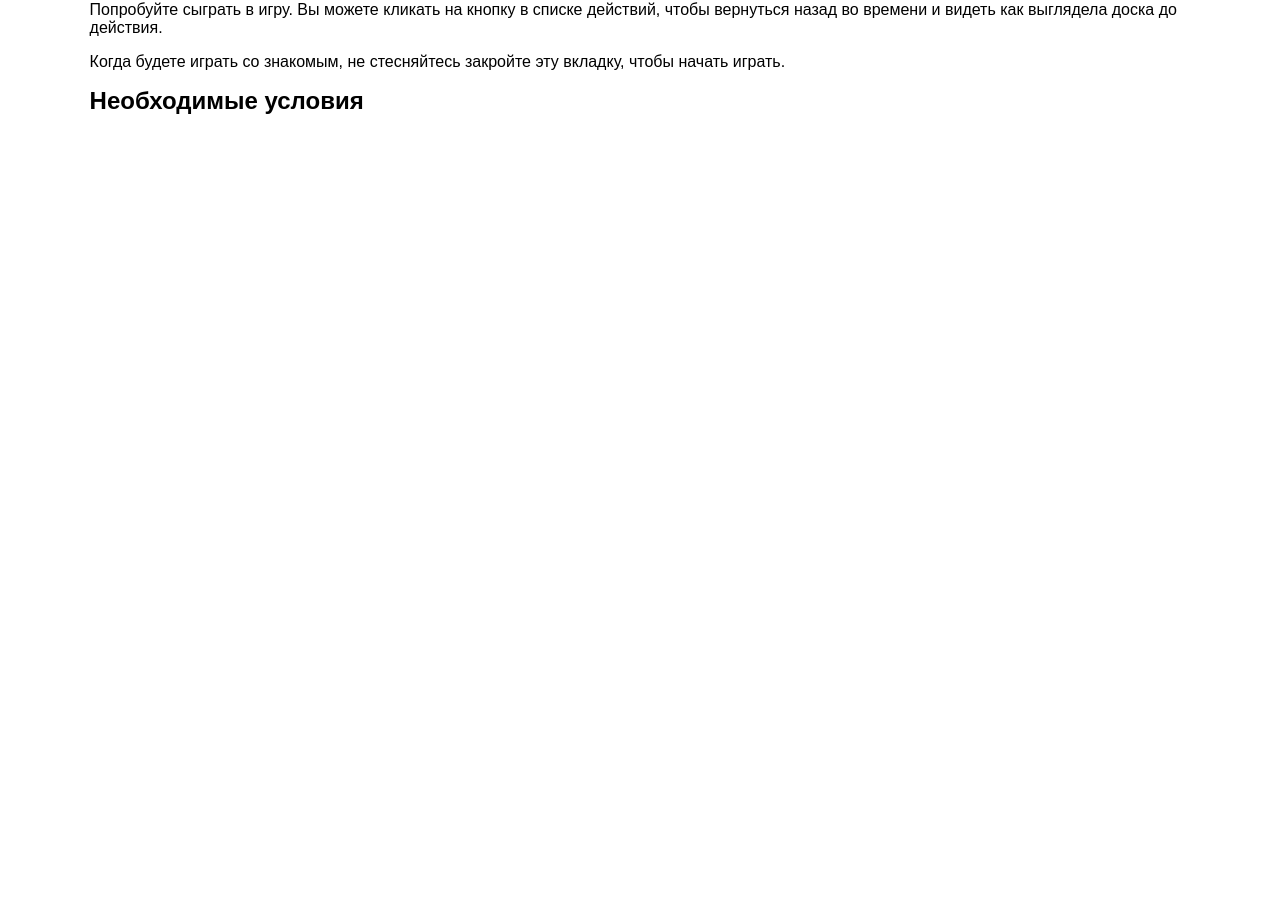
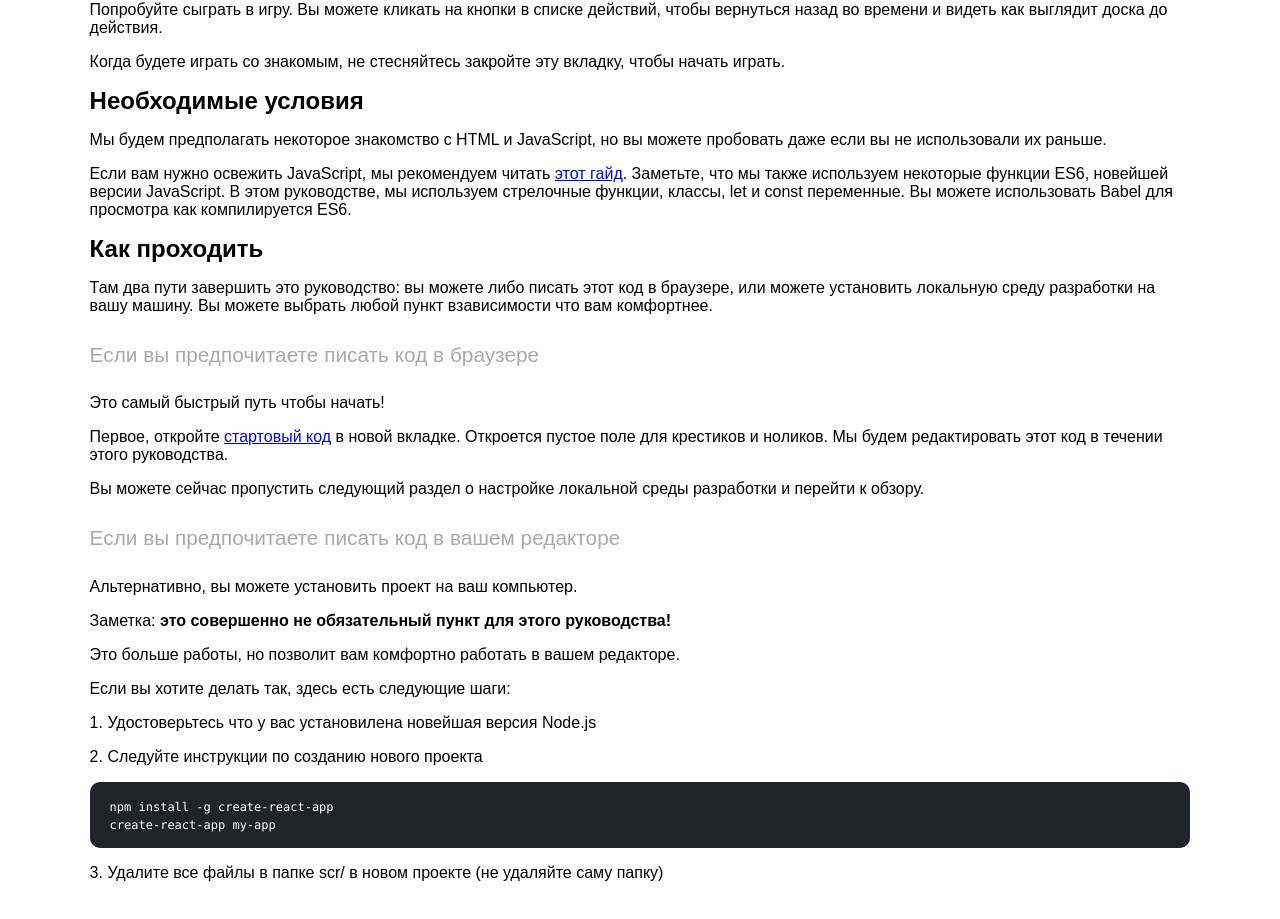
Before and after one commit to AlexFisher13/react-doc, a React (Create React App) app: page / in a window 1280 px wide. Shown: the part 399-1318 px from the top of the page. Before the commit the page ends 800 px from the top, so only its background shows below. Built offline with nearby package versions, Linux system fonts and the light colour scheme.

Commit message:
add translate

```diff
--- a/src/components/Tutorial.js
+++ b/src/components/Tutorial.js
@@ -5,19 +5,43 @@ const Tutorial = () => {
         <div className='page'>
             <h1>Руководство: Введение в React</h1>
             <h2>Прежде чем мы начнем</h2>
-            <h3>Что мы делаем</h3>
+            <h3>Что мы сделаем</h3>
                 <p>Сегодня, мы собираемся создать интерактивную игру "крестики-нолики".</p>
                 <p>Если хотите, вы можете посмотреть финальный результат здесь: <a
                 href="https://codepen.io/gaearon/pen/gWWZgR?editors=0010">Финальный результат</a>.
-                Не беспокойтесь если этот код кажется незнакомым или непонятным. Мы будем учить как
+                Не беспокойтесь если этот код кажется незнакомым или непонятным. Мы будем узнавать как
                 создавать эту игру шаг за шагом на протяжении этого руководства.
                 </p>
-                <p>Попробуйте сыграть в игру. Вы можете кликать на кнопку в списке действий, чтобы
-                вернуться назад во времени и видеть как выглядела доска до действия.</p>
+                <p>Попробуйте сыграть в игру. Вы можете кликать на кнопки в списке действий, чтобы
+                вернуться назад во времени и видеть как выглядит доска до действия.</p>
                 <p>Когда будете играть со знакомым, не стесняйтесь закройте эту вкладку, чтобы начать играть.</p>
             <h3>Необходимые условия</h3>
-                <p></p>
-
+                <p>Мы будем предполагать некоторое знакомство с HTML и JavaScript, но вы можете
+                    пробовать даже если вы не использовали их раньше.</p>
+                <p>Если вам нужно освежить JavaScript, мы рекомендуем читать <a
+                    href="https://developer.mozilla.org/en-US/docs/Web/JavaScript/A_re-introduction_to_JavaScript">этот гайд</a>.
+                    Заметьте, что мы также используем некоторые функции ES6, новейшей версии JavaScript. В этом руководстве, мы
+                    используем стрелочные функции, классы, let и const переменные. Вы можете использовать Babel для просмотра как
+                    компилируется ES6.</p>
+            <h3>Как проходить</h3>
+                <p>Там два пути завершить это руководство: вы можете либо писать этот код в браузере, или можете установить
+                локальную среду разработки на вашу машину. Вы можете выбрать любой пункт взависимости что вам комфортнее.</p>
+            <h4>Если вы предпочитаете писать код в браузере</h4>
+                <p>Это самый быстрый путь чтобы начать!</p>
+                <p>Первое, откройте <a href="https://codepen.io/gaearon/pen/oWWQNa?editors=0010">стартовый код</a> в новой вкладке.
+                Откроется пустое поле для крестиков и ноликов. Мы будем редактировать этот код в течении этого руководства.</p>
+                <p>Вы можете сейчас пропустить следующий раздел о настройке локальной среды разработки и перейти к обзору.</p>
+            <h4>Если вы предпочитаете писать код в вашем редакторе</h4>
+                <p>Альтернативно, вы можете установить проект на ваш компьютер.</p>
+                <p>Заметка: <b>это совершенно не обязательный пункт для этого руководства! </b></p>
+                <p>Это больше работы, но позволит вам комфортно работать в вашем редакторе.</p>
+                <p>Если вы хотите делать так, здесь есть следующие шаги:</p>
+                <p>1. Удостоверьтесь что у вас установилена новейшая версия Node.js</p>
+                <p>2. Следуйте инструкции по созданию нового проекта</p>
+                <div className='code'>
+                    <code>npm install -g create-react-app<br/>create-react-app my-app</code>
+                </div>
+                <p>3. Удалите все файлы в папке scr/ в новом проекте (не удаляйте саму папку)</p>
         </div>
     )
 }
--- a/src/index.css
+++ b/src/index.css
@@ -40,3 +40,19 @@ h3 {
   font-size: 1.5em;
   margin: 0;
 }
+h4 {
+  font-size: 1.3em;
+  font-weight: lighter;
+  color: darkgray;
+}
+.code {
+  background-color: #21232a;
+  padding: 15px 20px;
+  border-radius: 10px;
+  color: white;
+}
+code {
+  font-family: source-code-pro,Menlo,Monaco,Consolas,Courier New,monospace;
+  font-weight: lighter;
+  font-size: 12px;
+}
```
